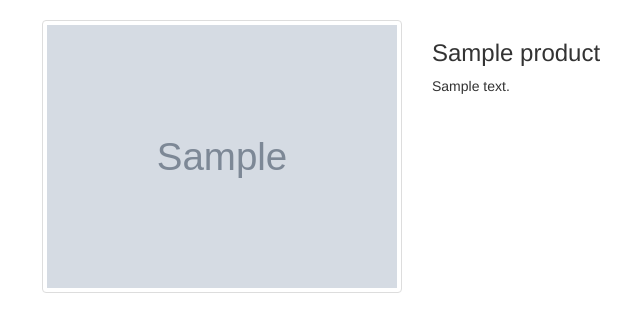
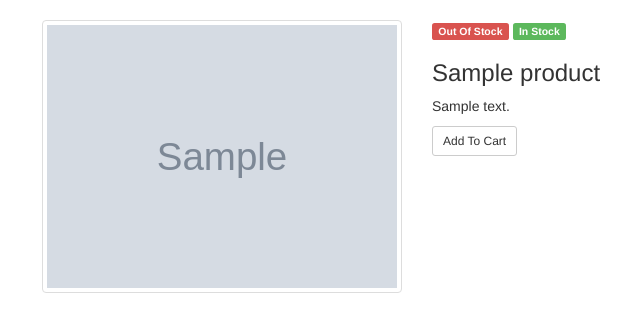
Before and after one commit to code-architect/slim-ecommerce, a PHP site: template resources/views/products/product.twig in a window 1280 px wide. Shown: the part 52-384 px from the top of the page, without its empty margins (28-668 px from the left). Run offline with PHP 8.4, Linux system fonts and the light colour scheme; the template is opened without the code that fills it: most values are stand-ins (such as "Sample title", 1, 10 or a date in 2020); grey boxes marked "Sample" are stand-in pictures; some libraries are stand-ins or nearby versions.

Commit message:
implementing Product model methods in product.twig view.

```diff
--- a/resources/views/products/product.twig
+++ b/resources/views/products/product.twig
@@ -10,9 +10,25 @@
 
         <div class="col-md-8">
 
+            {% if product.hasLowStock() %}
+                <span class="label label-warning">Low Stock</span>
+            {% endif %}
+
+            {% if product.outOfStock() %}
+                <span class="label label-danger">Out Of Stock</span>
+            {% endif %}
+
+            {% if product.inStock() %}
+                <span class="label label-success">In Stock</span>
+            {% endif %}
 
             <h3>{{ product.title }}</h3>
             <p>{{ product.description }}</p>
+
+            {% if product.inStock() %}
+                <a href="#" class="btn btn-default btn-sm">Add To Cart</a>
+            {% endif %}
+
         </div>
     </div>
 {% endblock %}
```
